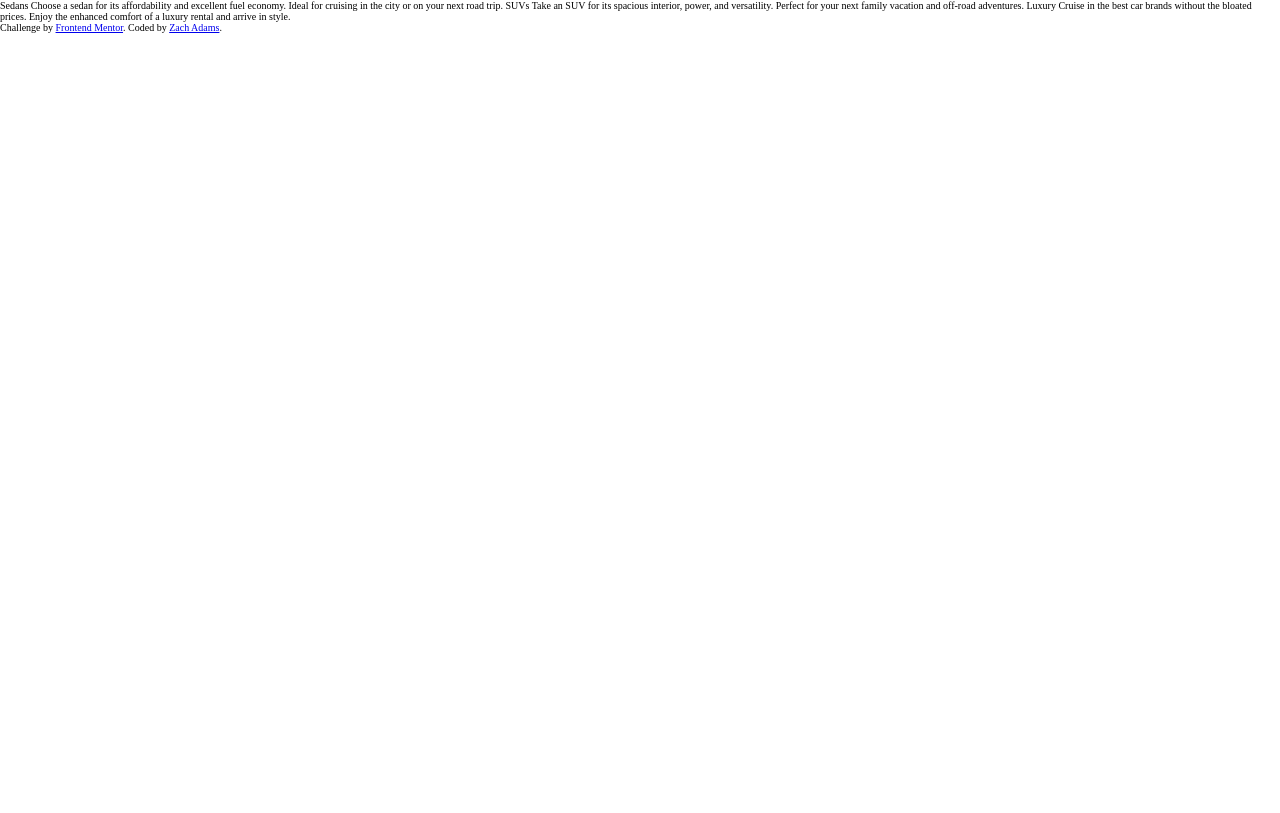
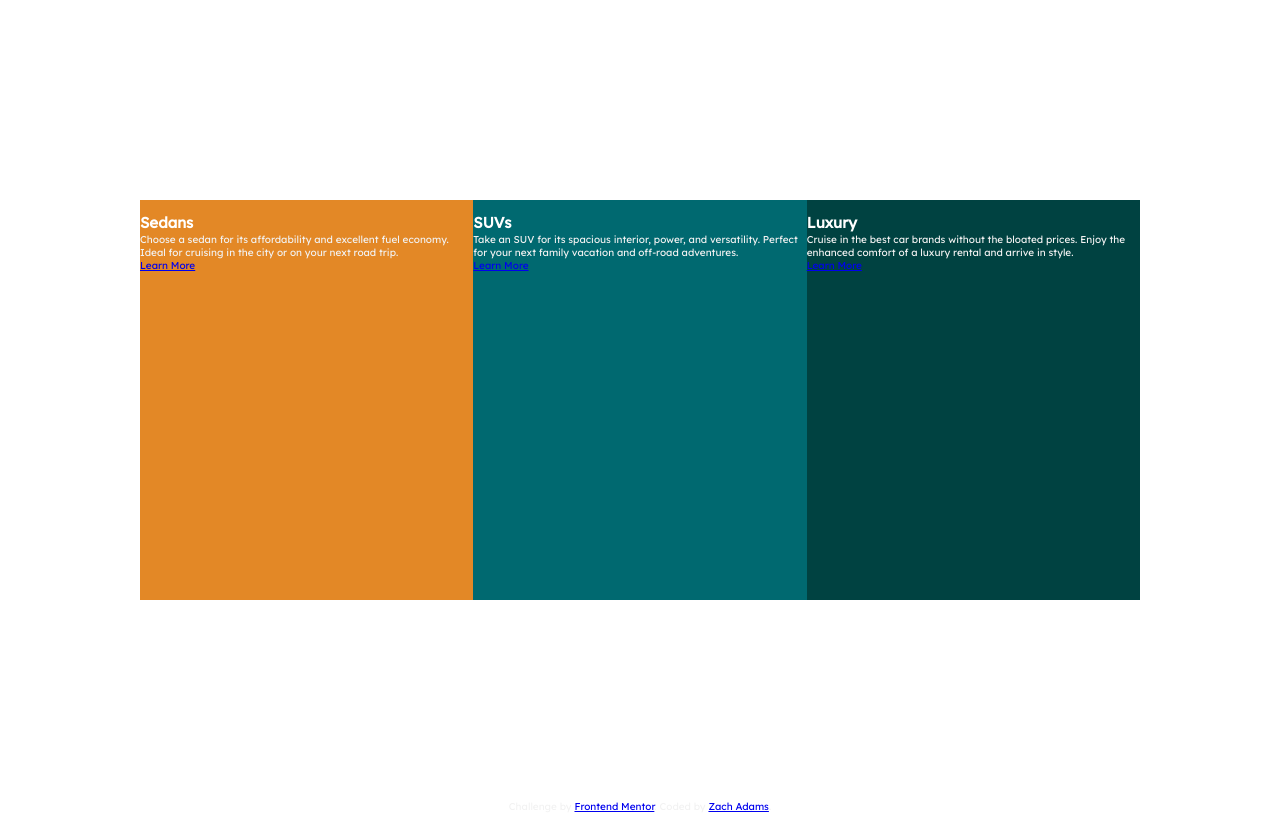
Before and after one commit to sudo-killall/3-column-preiveiw-card, a website: page index.html in a window 1280 px wide. Drawn offline with Linux system fonts and the light colour scheme.

Commit message:
basiclayout and cards

```diff
--- a/index.html
+++ b/index.html
@@ -1,31 +1,58 @@
 <!DOCTYPE html>
 <html lang="en">
+
 <head>
   <meta charset="UTF-8">
-  <meta name="viewport" content="width=device-width, initial-scale=1.0"> <!-- displays site properly based on user's device -->
+  <meta name="viewport" content="width=device-width, initial-scale=1.0">
+  <!-- displays site properly based on user's device -->
 
   <link rel="icon" type="image/png" sizes="32x32" href="./images/favicon-32x32.png">
   <link rel="stylesheet" href="css/style.css">
 
   <title>Frontend Mentor | 3-column preview card component</title>
 </head>
-<body>
 
-  Sedans
-  Choose a sedan for its affordability and excellent fuel economy. Ideal for cruising in the city
-  or on your next road trip.
+<body class="body">
 
-  SUVs
-  Take an SUV for its spacious interior, power, and versatility. Perfect for your next family vacation
-  and off-road adventures.
+  <div class="container">
 
-  Luxury
-  Cruise in the best car brands without the bloated prices. Enjoy the enhanced comfort of a luxury
-  rental and arrive in style.
+    <div class="card card--1">
+      <img class="card__image" src="" alt="">
+      <h2 class="card__header">Sedans</h2>
+      <p class="card__content"> Choose a sedan for its affordability and excellent fuel economy. Ideal for cruising in
+        the city
+        or on your next road trip.</p>
+      <a class="btn btn--1" href="#">Learn More</a>
+
+    </div>
+
+    <div class="card card--2">
+      <img class="card__image" src="" alt="">
+      <h2 class="card__header">SUVs</h2>
+      <p class="card__content"> Take an SUV for its spacious interior, power, and versatility. Perfect for your next
+        family vacation
+        and off-road adventures.</p>
+      <a class="btn btn--2" href="#">Learn More</a>
+
+    </div>
+
+    <div class="card card--3">
+      <img class="card__image" src="" alt="">
+      <h2 class="card__header">Luxury</h2>
+      <p class="card__content"> Cruise in the best car brands without the bloated prices. Enjoy the enhanced comfort of
+        a luxury
+        rental and arrive in style.</p>
+      <a class="btn btn--3" href="#">Learn More</a>
+
+    </div>
+
+  </div>
+
 
   <div class="attribution">
     Challenge by <a href="https://www.frontendmentor.io?ref=challenge" target="_blank">Frontend Mentor</a>.
     Coded by <a href="#">Zach Adams</a>.
   </div>
 </body>
+
 </html>
--- a/sass/_base.scss
+++ b/sass/_base.scss
@@ -10,4 +10,6 @@ html {
 }
 body {
     box-sizing: border-box;
+    line-height: 1.3;
+    color: $very-light-gray;
 }
--- a/sass/_components.scss
+++ b/sass/_components.scss
@@ -0,0 +1,20 @@
+.card {
+    &__image {
+    }
+
+    &__header {
+    }
+
+    &__content {
+    }
+}
+
+.btn {
+    &--1 {
+    }
+    &--2 {
+    }
+
+    &--3 {
+    }
+}
--- a/sass/_layout.scss
+++ b/sass/_layout.scss
@@ -0,0 +1,32 @@
+.body {
+    height: 100vh;
+    display: grid;
+    grid-template-columns: 1fr repeat(10, minmax(min-content, 10rem)) 1fr;
+    grid-template-rows: 25% 50% 25%;
+}
+.attribution {
+    grid-column: 1/-1;
+    grid-row: 4/5;
+    text-align: center;
+}
+
+.container {
+    background-color: khaki;
+    grid-row: 2/3;
+    grid-column: 2/12;
+    display: grid;
+    grid-template-columns: repeat(12, 1fr);
+}
+
+.card--1{
+    grid-column: 1/5;
+    background-color: $bright-orange;
+}
+.card--2{
+    grid-column: 5/9;
+    background-color: $dark-cyan;
+}
+.card--3{
+    grid-column: 9/13;
+    background-color: $very-dark-cyan;
+}
--- a/sass/_typography.scss
+++ b/sass/_typography.scss
@@ -0,0 +1,18 @@
+@import url("https://fonts.googleapis.com/css2?family=Big+Shoulders+Display:wght@700&family=Lexend+Deca&display=swap");
+
+// font-family: 'Big Shoulders Display', cursive;
+
+// font-family: 'Lexend Deca', sans-serif;
+h1,
+h2,
+h3,
+h4,
+h5,
+h6 {
+    color: white;
+    font-weight: 700;
+}
+
+body {
+    font-family: "Lexend Deca", sans-serif;
+}
--- a/sass/_variables.scss
+++ b/sass/_variables.scss
@@ -0,0 +1,12 @@
+// primary colors
+$bright-orange: hsl(31, 77%, 52%);
+$dark-cyan: hsl(184, 100%, 22%);
+$very-dark-cyan: hsl(179, 100%, 13%);
+
+//nuetral
+$transparent-white: hsl(0, 0%, 100%, 0.75);
+$very-light-gray: hsl(0, 0%, 95%);
+
+
+// font size
+$default-font-size: 1.5rem;
```
Also changed, not shown: css/style.css, 1 other file.
